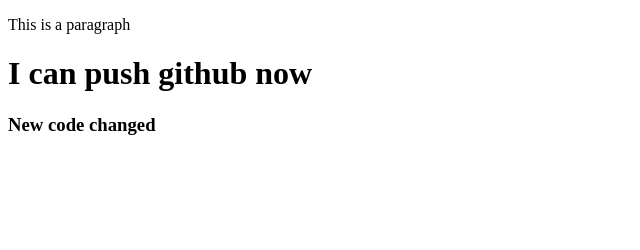
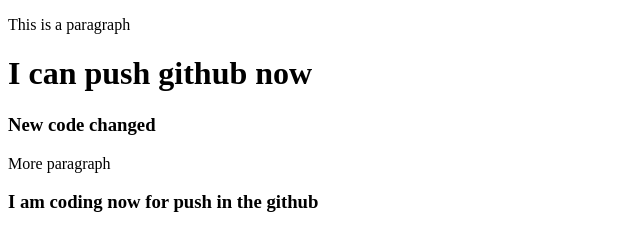
Before and after one commit to Khadiza083/second_repo, a plain HTML site: page index.html in a window 1280 px wide. Shown: the whole page, without its empty margins (0-640 px from the left). Drawn offline with Linux system fonts and the light colour scheme.

Commit message:
added header

```diff
--- a/index.html
+++ b/index.html
@@ -10,5 +10,7 @@
     <p>This is a paragraph</p>
     <h1> I can push github now</h1>
     <h3>New code changed</h3>
+    <p>More paragraph</p>
+    <h3>I am coding now for push in the github</h3>
 </body>
 </html>
```
